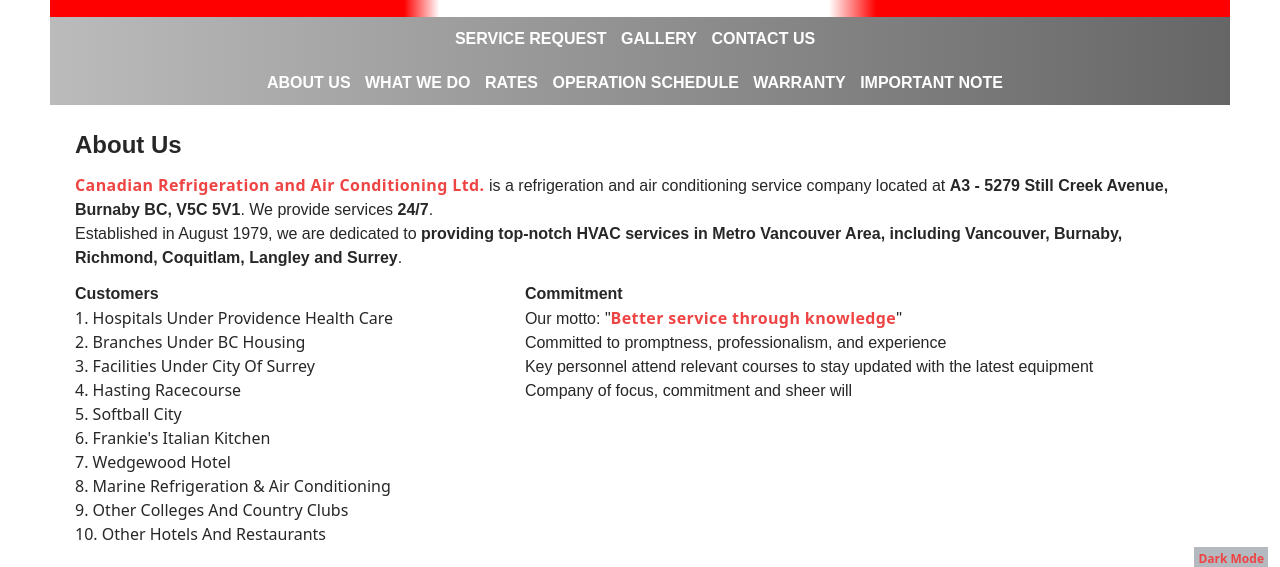
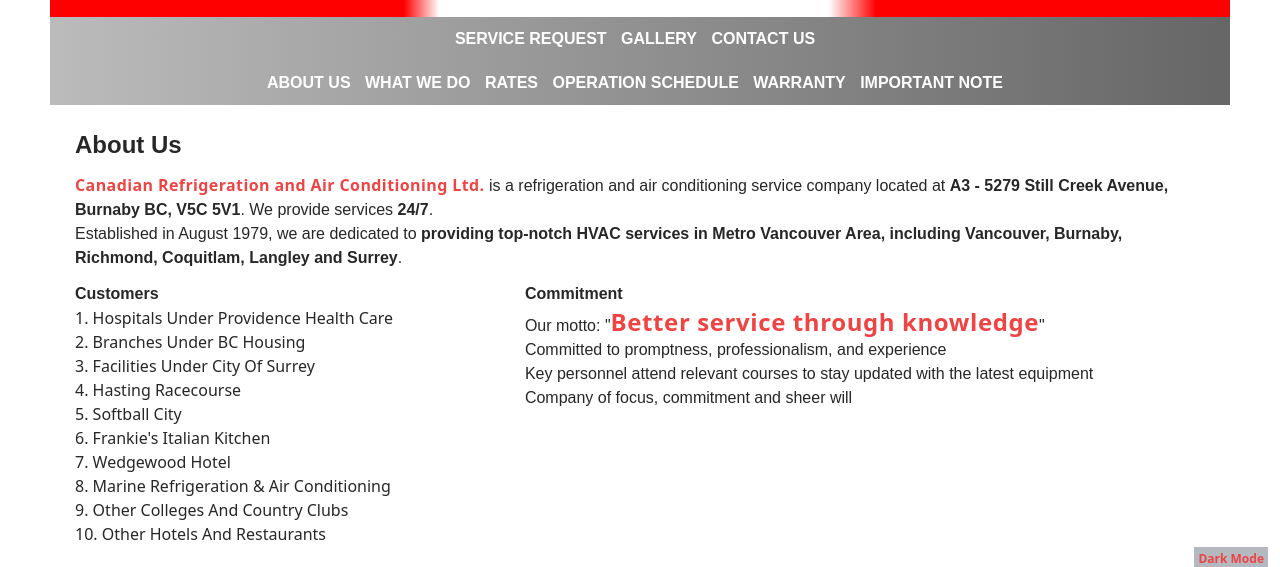
Before and after one commit to canadianrefrigeration/canadianrefrigeration.github.io, a website: page index.html in a window 1280 px wide. Shown: the part 217-784 px from the top of the page. Drawn offline with nearby package versions, Linux system fonts and the light colour scheme.

Commit message:
modified:   index.html

```diff
--- a/index.html
+++ b/index.html
@@ -110,7 +110,7 @@
                 <div class="flex-auto relative">
                     <p class="pt-3 font-bold">Commitment</p>
                     <ul>
-                        <li>Our motto: "<strong class="antialiased font-sans tracking-wide text-red-500">Better service
+                        <li>Our motto: "<strong class="text-2xl antialiased font-sans tracking-wide text-red-500">Better service
                                 through knowledge</strong>"</li>
                         <li>Committed to promptness, professionalism, and experience</li>
                         <li>Key personnel attend relevant courses to stay updated with the latest equipment</li>
```
